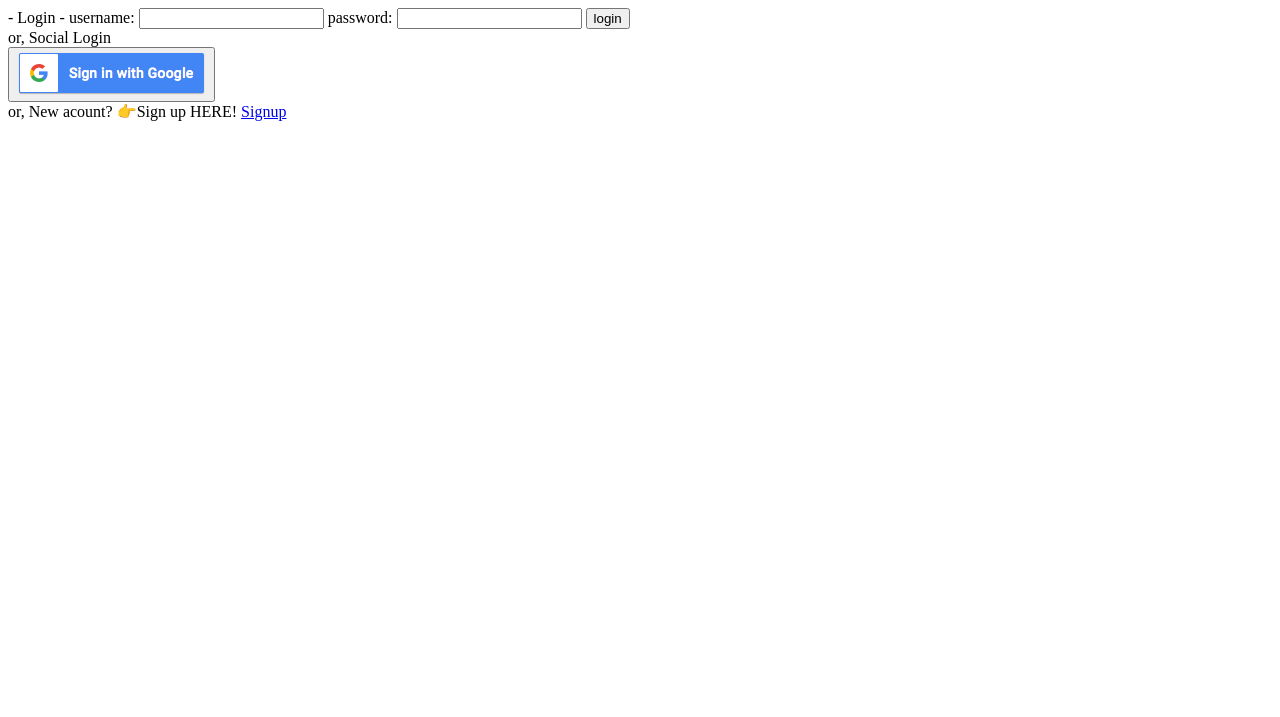
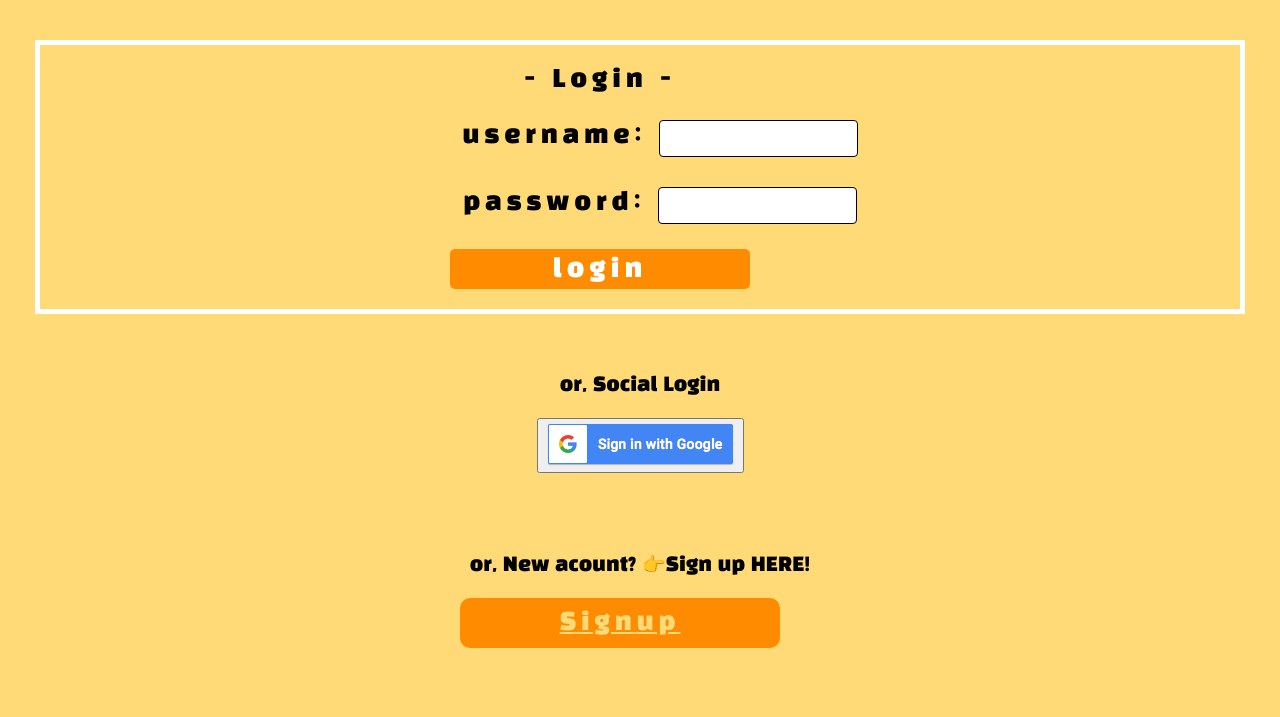
Before and after one commit to MJU-Capstone1-Team5/Saving-Expert, a Django app: page /login/ in a window 1280 px wide. Shown: the top 717 px of the page. Run offline with Django 4.2, Linux system fonts and the light colour scheme; some libraries are stand-ins or nearby versions.

Commit message:
로그인 html 수정1

```diff
--- /dev/null
+++ b/static/css/style.css
@@ -0,0 +1,227 @@
+@import url('https://fonts.googleapis.com/css2?family=Black+Han+Sans&display=swap');
+body{
+    background-color: #FFDA77;
+    padding: 10px;
+    margin: 10px;
+    font-family: 'Black Han Sans', sans-serif;
+    font-weight: lighter;
+}
+
+div{
+    width: 1200px;
+    margin: 20px auto;
+}
+
+.container{
+    display: flex;
+    text-align: center;
+}
+
+#box{
+    flex-direction: row;
+}
+
+#box1{
+    flex-direction: column;
+}
+
+.before_login{
+    flex-direction: row;
+    justify-content: space-between;
+}
+
+.category1, .category2
+{
+    width: 70%;
+    height: 100px;
+    margin-top: 70px;
+    margin-bottom: 100px;
+    margin-left: 50px;
+    margin-right: 50px;
+    float: left;
+
+    border: 10px solid black;
+    padding: 10px;
+    text-align: center;
+    color: #FF8C00;
+    border-radius: 10px;
+    letter-spacing: 0.2em;
+    font-size: 250%;
+    font-weight: 500;
+    border-width: 5px;
+    line-height: 100px;
+    /* background: tomato; */
+}
+.category1 a[href]{
+    color: #FF8C00;
+}
+/* 메인페이지 카테고리 스타일 */
+
+.before_login{
+    float: left;
+    width: 400px;
+    height: 100px;
+    padding: 10px;
+    margin: 200px;
+    text-align: center;
+
+    border-radius: 10px;
+    letter-spacing: 0.2em;
+    font-size: 300%;
+    font-weight: 500;
+    border-width: 5px;
+
+    /* background:#FFFACD; */
+    line-height: 100px;
+}
+/* 로그인 전 메인페이지 화면 스타일 */
+
+.after_login, h6{
+    float: left;
+    width: 400px;
+    height: 50px;
+    padding: 10px;
+    margin: 120px;
+    text-align: center;
+    border-radius: 10px;
+    letter-spacing: 0.2em;
+    font-size: 150%;
+    font-weight: 500;
+    border-width: 5px;
+
+    /* background:#FFFACD; */
+    line-height: 50px;
+}
+/* 로그인 후 메인페이지 하단 부분 스타일 */
+h6{
+    color: #FF8C00;
+}
+/* xx님이 로그인중 스타일 */
+
+.after_login a[href], .before_login a[href]{
+    color: black;
+}
+
+#main{
+    justify-content: center;
+    height: 120px;
+
+    /* background-color: #FFDA77; */
+    background-color: #FF8C00;
+
+    width: 90%;
+    border: 10px solid #FF8C00;
+    /* padding: 10px;
+    margin: 10px; */
+    text-align: center;
+
+    /* color: #FF8C00; */
+    color: #FFDA77;
+    /* color: #FF8C00; */
+
+    border-radius: 10px;
+    letter-spacing: 0.2em;
+    font-size: 250%;
+    font-weight: 500;
+    border-width: 20px;
+    line-height: 120px;
+}
+
+.jpg{
+    width: 500px;
+    height: 600px;
+}
+/* 주식 그림 스타일 */
+
+.category1 a:hover, .category1 a:focus{
+    /* background-color: #FFA500; */
+    color: #fff;
+}
+.category1 a:active{
+    background-color: #FF8C00;
+}
+.before_login a:hover, .before_login a:focus{
+    color: #FF8C00;
+}
+.after_login a:hover, .after_login a:focus{
+    color: #FF8C00;
+}
+/* 마우스 가까이 가면 변하는 스타일 */
+
+/* login.html */
+
+.login_local_form{
+    width: 90%;
+    padding: 10px;
+    margin: 10px;
+    text-align: center;
+    border-radius: 10px;
+    letter-spacing: 0.2em;
+    font-size: 150%;
+    font-weight: lighter;
+    border-width: 5px;
+}
+/* 로그인 창 스타일(소셜 로그인 제외) */
+
+.social_title, .loginbox3{
+    font-size: larger;
+}
+
+/* 로그인 창 스타일 */
+#login{
+    flex-direction: column;
+    border: 5px solid white;
+}
+#login_other{
+    flex-direction: column;
+}
+.social{
+    flex-direction: column;
+}
+.signup{
+    flex-direction: column;
+}
+
+input[type=text], input[type=password]{
+    padding: 10px;
+    margin: 5px 0;
+    border: 1px solid black;
+    border-radius: 4px;
+    box-sizing: border-box;
+}
+
+.login_loginbtn{
+    width: 300px;
+    height: 40px;
+    background-color: #FF8C00;
+    color: white;
+    font-size: 25px;
+    font-family: 'Black Han Sans', sans-serif;
+    border: none;
+    border-radius: 5px;
+    cursor: pointer;
+    letter-spacing: 0.2em;
+}
+
+.loginbox4{
+    justify-content: space-around;
+    width: 300px;
+    height: 30px;
+    padding: 10px;
+    margin-left: 35%;
+    margin-right: 40%;
+    text-align: center;
+    border-radius: 10px;
+    letter-spacing: 0.2em;
+    font-size: 150%;
+    font-weight: 500;
+    border-width: 5px;
+
+    background:#FF8C00;
+}
+.loginbox4 a[href]{
+    color: #FFDA77;
+}
+.loginbox4 a:hover, .loginbox4 a:focus{
+    color: white;
+}
--- a/users/templates/users/login.html
+++ b/users/templates/users/login.html
@@ -9,48 +9,68 @@
   <meta http-equiv="X-UA-Compatible" content="IE=edge">
   <meta name="viewport" content="width=device-width, initial-scale=1.0">
   <title>Document</title>
+  <link rel="stylesheet" type="text/css" href="{% static 'css/style.css' %}">
 </head>
 <body>
-
+  <div class="container" id="login">
     <form action="{% url 'users:log_in' %}" method="POST" class="login_local_form">
       {% csrf_token %}
         <span class="login_title">
           - Login -
         </span>
 
+            <div class="login_id">
               <span class="login_text">
                 username:
               </span>
               {{form.username}}
+            </div>
 
+            <div class="login_pw">
               <span class="login_text">
                 password:
               </span>
               {{form.password}}
+            </div>
 
-              <button class="login_loginbtn">
+          <button type="submit" class="login_loginbtn">
             login
           </button>
         </form>
+  </div>
 
+  <div class="container" id="login_other">
+    <div class="social">
 
+      <div class="loginbox1">
+        <span class="social_title">
+          or, Social Login<br>
+        </span>
+      </div>
 
-          <span class="social_title">
-            or, Social Login
-          </span>
-
-
+      <div class="loginbox2">
         <!-- 소셜자리 -->
-          <form action="{% provider_login_url 'google' %}" method="post">
+        <form action="{% provider_login_url 'google' %}" method="post" class="social">
           {% csrf_token %}
           <button type="submit" class="login_social_btn">
             <img src="{% static 'image/google.png' %}" class="login_social_img3">
          </button>
        </form>
+      </div>
+    </div>
 
+    <div class="signup">
+      <div class="loginbox3">
         or, New acount?
-              <a>👉Sign up HERE!</a>
-              <a href="{% url 'users:sign_up' %}">Signup</a>
+        <a>👉Sign up HERE!<br></a>
+      </div>
+
+      <div class="loginbox4"><a href="{% url 'users:sign_up' %}">Signup</a></div>
+    </div>
+  </div>
+
+
+
 
 </body>
 </html>
```
Also changed, not shown: users/templates/users/home.html (+40 -9 lines), static/image/background.jpg (added), static/image/background4.png (added), static/image/backgroundimg.png (added), static/image/icon1.png (added), static/image/icon2.png (added), static/image/icon3.png (added), static/image/icon4.png (added), static/image/saving.png (added). Lines whose indentation alone changed are shown as unchanged.
